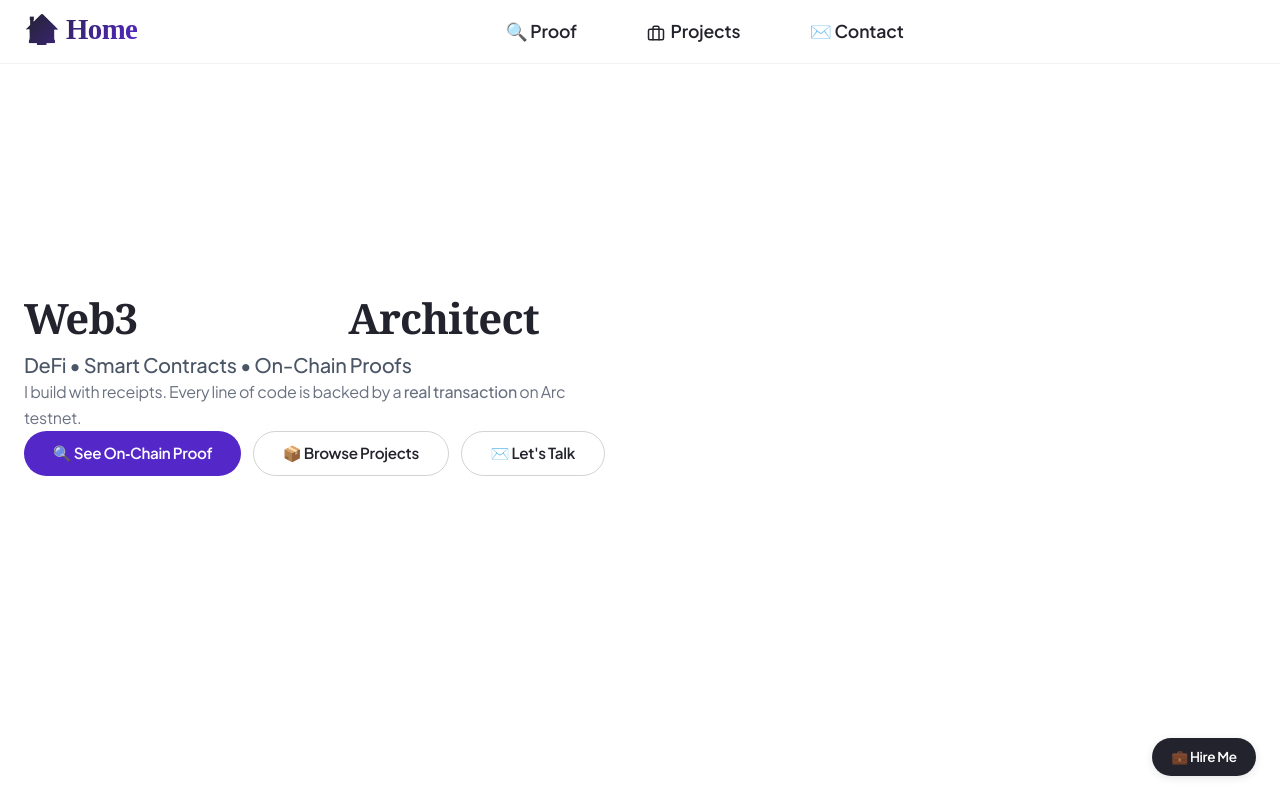
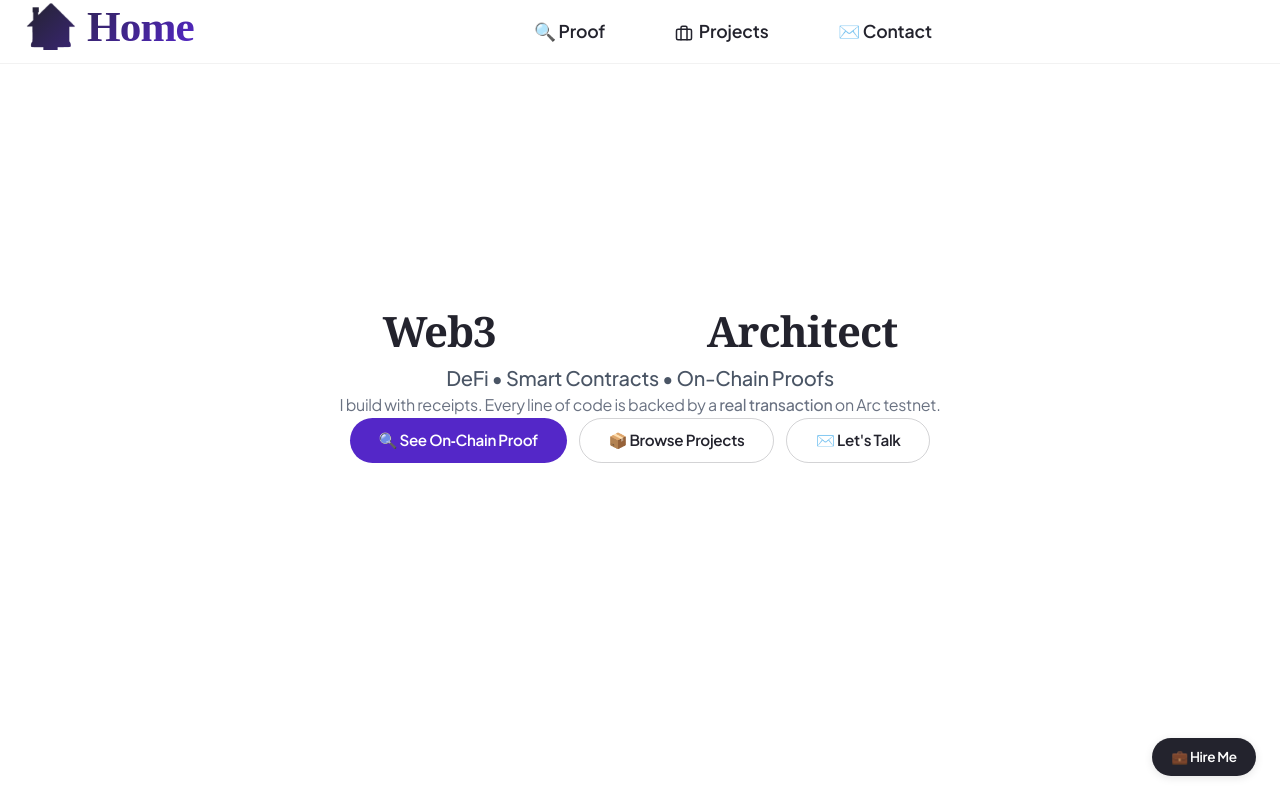
Before and after one commit to abdulsaminu/web3-portfolio, a Next.js app: page / in a window 1280 px wide. Built offline with nearby package versions, Linux system fonts and the light colour scheme.

Commit message:
increase home button size 1.5x, centralize hero content, reduce heading size

```diff
--- a/app/globals.css
+++ b/app/globals.css
@@ -1,7 +1,6 @@
 @import "tailwindcss";
 @import url('https://fonts.googleapis.com/css2?family=Besley:wght@400;500;600;700;800;900&family=Plus+Jakarta+Sans:wght@400;500;600;700;800&display=swap');
 
-/* Arc.io brand kit extended for dashboard header */
 :root {
   --primary: #5427C8;
   --primary-hover: #441fa3;
@@ -56,7 +55,6 @@ h4 { font-size: var(--text-h4); line-height: var(--line-height-h4); font-weight:
 a { color: var(--primary); text-decoration: none; transition: color 0.2s ease; }
 a:hover { color: var(--black); text-decoration: underline; }
 
-/* Buttons */
 .btn-primary {
   display: inline-flex;
   align-items: center;
@@ -100,7 +98,6 @@ a:hover { color: var(--black); text-decoration: underline; }
   text-decoration: none;
 }
 
-/* Cards */
 .card {
   background: var(--card-bg);
   border-radius: 1.2rem;
@@ -114,7 +111,6 @@ a:hover { color: var(--black); text-decoration: underline; }
   background: #e8e8e8;
 }
 
-/* Grid */
 .grid-tight {
   display: grid;
   gap: 1.5rem;
@@ -122,7 +118,6 @@ a:hover { color: var(--black); text-decoration: underline; }
 @media (min-width: 768px) { .grid-tight { grid-template-columns: repeat(2, 1fr); } }
 @media (min-width: 1024px) { .grid-tight { grid-template-columns: repeat(3, 1fr); } }
 
-/* Tabs */
 .tab-bar {
   display: flex;
   gap: 0.5rem;
@@ -150,7 +145,6 @@ a:hover { color: var(--black); text-decoration: underline; }
   color: var(--primary);
 }
 
-/* Animations */
 .fade-up {
   animation: fadeUp 0.5s ease-out forwards;
 }
@@ -159,14 +153,12 @@ a:hover { color: var(--black); text-decoration: underline; }
   to { opacity: 1; transform: translateY(0); }
 }
 
-/* Layout container */
 .container-main {
   max-width: 1280px;
   margin: 0 auto;
   padding: 2rem 1.5rem;
 }
 
-/* Dashboard header styles */
 .dashboard-header {
   background: rgba(255, 255, 255, 0.92);
   backdrop-filter: blur(12px);
@@ -192,7 +184,7 @@ a:hover { color: var(--black); text-decoration: underline; }
 }
 .logo-link {
   font-family: 'Besley', serif;
-  font-size: 1.8rem;
+  font-size: 2.7rem;   /* Increased by 1.5x (was 1.8rem) */
   font-weight: 800;
   letter-spacing: -0.02em;
   background: linear-gradient(135deg, var(--black) 0%, var(--primary) 100%);
@@ -302,7 +294,7 @@ a:hover { color: var(--black); text-decoration: underline; }
     font-size: 1rem;
   }
   .logo-link {
-    font-size: 1.4rem;
+    font-size: 2rem;   /* slightly smaller on mobile but still dominant */
     text-align: center;
     display: block;
   }
--- a/app/page.tsx
+++ b/app/page.tsx
@@ -2,9 +2,9 @@ import Link from 'next/link';
 
 export default function Home() {
   return (
-    <div className="container-main min-h-[80vh] flex items-center fade-up">
-      <div className="max-w-2xl">
-        <h1 className="text-4xl md:text-5xl font-bold tracking-tight leading-tight">
+    <div className="container-main min-h-[80vh] flex items-center justify-center fade-up">
+      <div className="max-w-2xl text-center">
+        <h1 className="text-3xl md:text-4xl font-bold tracking-tight leading-tight">
           Web3{' '}
           <span className="bg-gradient-to-r from-primary to-lavender bg-clip-text text-transparent">
             Frontend
@@ -14,11 +14,11 @@ export default function Home() {
         <p className="text-xl text-gray-600 mt-4 font-medium">
           DeFi • Smart Contracts • On-Chain Proofs
         </p>
-        <p className="text-gray-500 mt-2 leading-relaxed max-w-xl">
+        <p className="text-gray-500 mt-2 leading-relaxed">
           I build with receipts. Every line of code is backed by a{' '}
           <span className="text-primary font-medium">real transaction</span> on Arc testnet.
         </p>
-        <div className="flex flex-wrap gap-3 mt-10">
+        <div className="flex flex-wrap justify-center gap-3 mt-10">
           <Link href="/proof" className="btn-primary">
             🔍 See On‑Chain Proof
           </Link>
```
